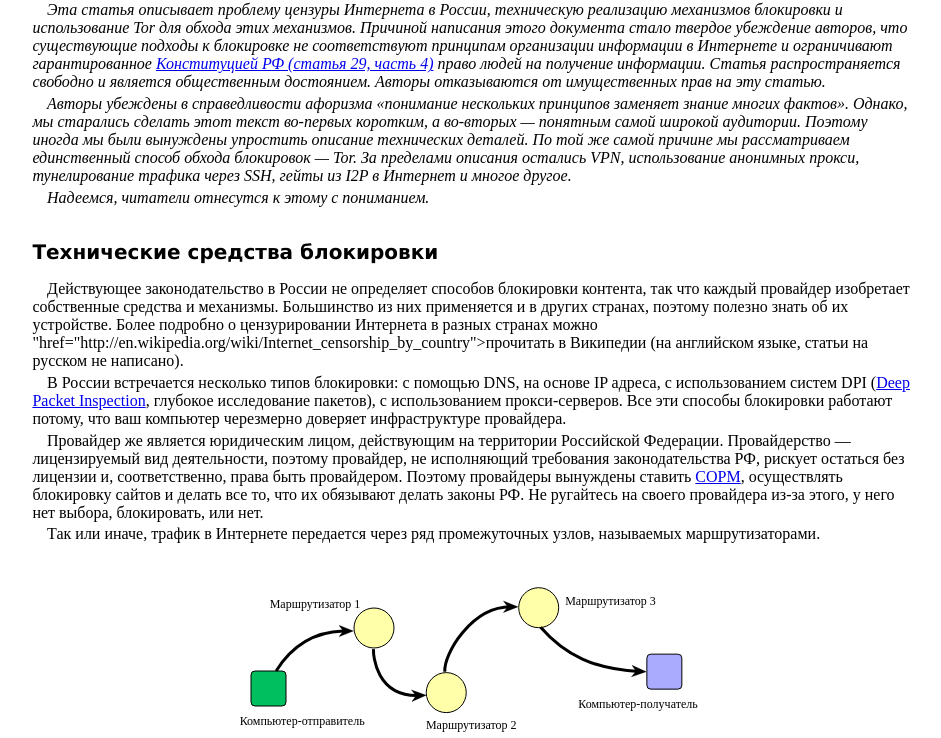
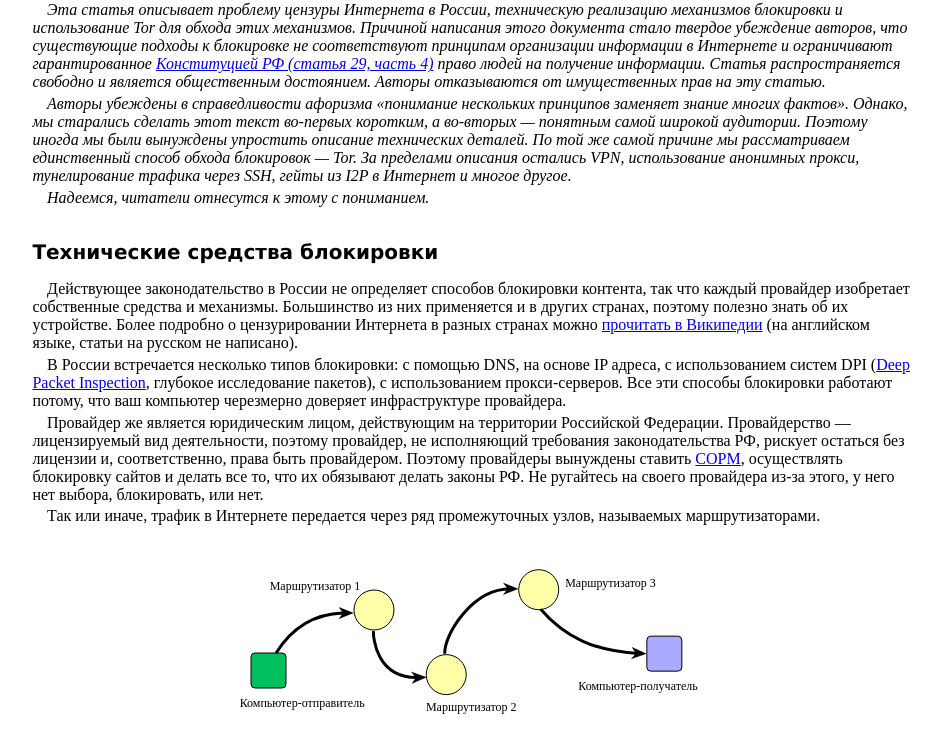
Before and after one commit to blockobhod/blockobhod.github.io, a plain HTML site: page blockobhod.html in a window 1280 px wide. Shown: the part 62-800 px from the top of the page, without its empty margins (167-1108 px from the left). Drawn offline with Linux system fonts and the light colour scheme.

Commit message:
Update with last version

```diff
--- a/blockobhod.html
+++ b/blockobhod.html
@@ -68,8 +68,7 @@
 <h2>Технические средства блокировки</h2>
 <p>Действующее законодательство в России не определяет способов блокировки контента, так что каждый провайдер изобретает собственные средства
 и механизмы. Большинство из них применяется и в других странах, поэтому полезно знать об их устройстве. Более подробно о цензурировании Интернета
-в разных странах можно <a rel="noreferrer"> "href="http://en.wikipedia.org/wiki/Internet_censorship_by_country">прочитать в Википедии</a> (на&nbsp;английском языке,
-статьи на русском не&nbsp;написано).</p>
+в разных странах можно <a rel="noreferrer" href="http://en.wikipedia.org/wiki/Internet_censorship_by_country">прочитать в Википедии</a> (на&nbsp;английском языке, статьи на русском не&nbsp;написано).</p>
 <p>В&nbsp;России встречается несколько типов блокировки: с помощью DNS, на основе IP адреса, с использованием систем DPI
 (<a href="http://ru.wikipedia.org/wiki/Deep_packet_inspection">Deep Packet Inspection</a>,
 глубокое исследование пакетов), с использованием прокси-серверов. Все эти способы блокировки работают потому, что ваш компьютер черезмерно доверяет инфраструктуре
```
